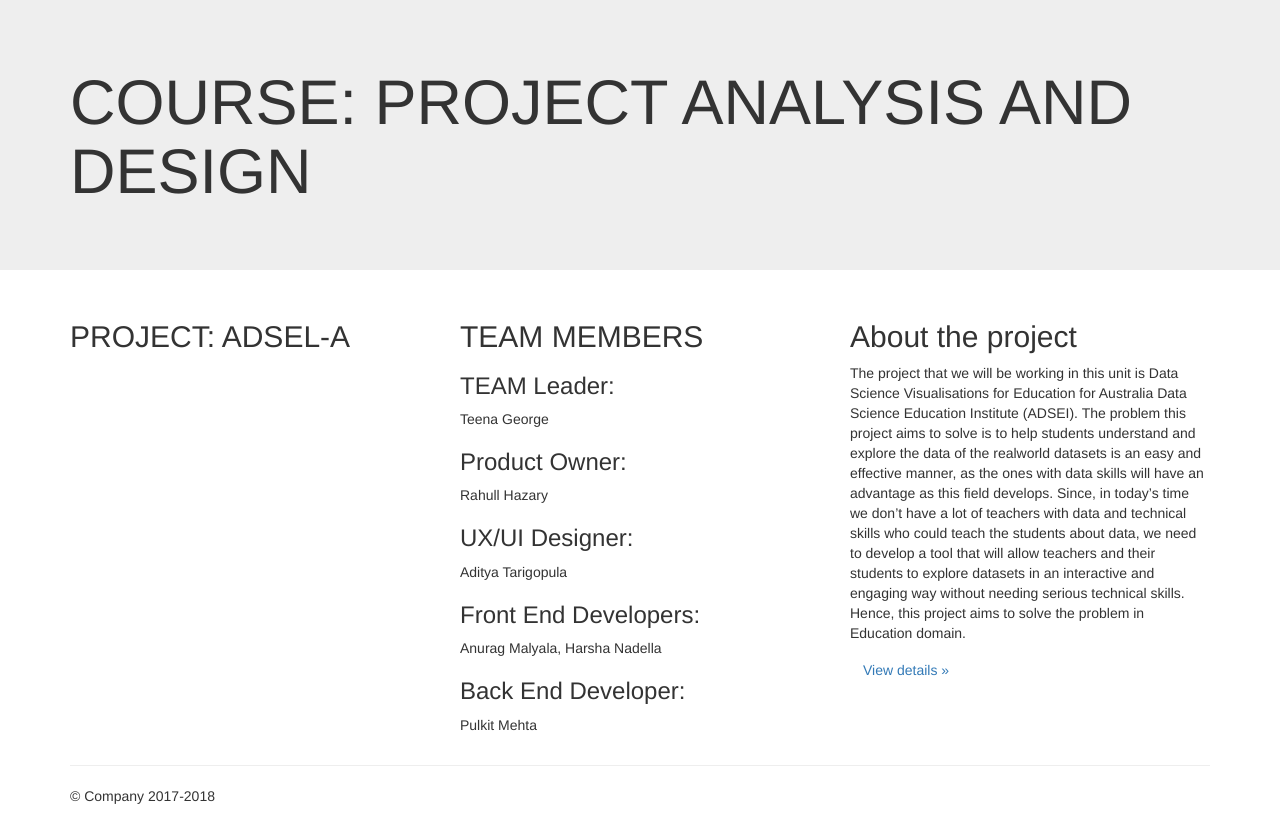
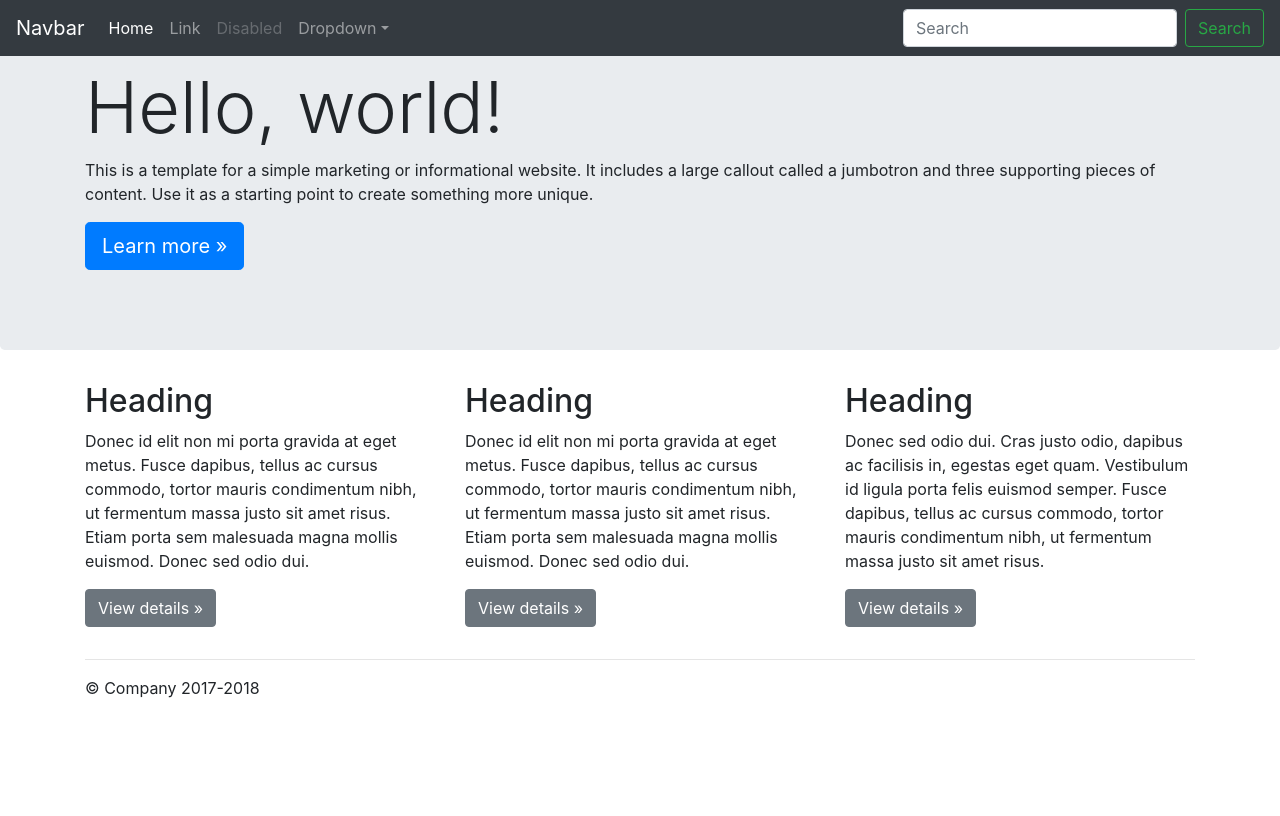
Before and after one commit to ADSEL-A/Group-Project-ADSEL-A, a plain HTML site: page index.html in a window 1280 px wide. Drawn offline with nearby package versions, Linux system fonts and the light colour scheme.

Commit message:
Update index.html

```diff
--- a/index.html
+++ b/index.html
@@ -1,30 +1,67 @@
-<!doctype html>
-<html lang="en">
-  <head>
+<!DOCTYPE html>
+<html lang="en"><head>
+<meta http-equiv="content-type" content="text/html; charset=UTF-8">
     <meta charset="utf-8">
     <meta name="viewport" content="width=device-width, initial-scale=1, shrink-to-fit=no">
     <meta name="description" content="">
     <meta name="author" content="">
-    <link rel="icon" href="../../../../favicon.ico">
+    <link rel="icon" href="https://getbootstrap.com/favicon.ico">
 
     <title>Jumbotron Template for Bootstrap</title>
 
     <!-- Bootstrap core CSS -->
-    <link href="../../dist/css/bootstrap.min.css" rel="stylesheet">
+    <link href="Jumbotron%20Template%20for%20Bootstrap_files/bootstrap.css" rel="stylesheet">
 
     <!-- Custom styles for this template -->
-    <link href="jumbotron.css" rel="stylesheet">
+    <link href="Jumbotron%20Template%20for%20Bootstrap_files/jumbotron.css" rel="stylesheet">
   </head>
 
   <body>
 
+    <nav class="navbar navbar-expand-md navbar-dark fixed-top bg-dark">
+      <a class="navbar-brand" href="#">Navbar</a>
+      <button class="navbar-toggler" type="button" data-toggle="collapse" data-target="#navbarsExampleDefault" aria-controls="navbarsExampleDefault" aria-expanded="false" aria-label="Toggle navigation">
+        <span class="navbar-toggler-icon"></span>
+      </button>
 
+      <div class="collapse navbar-collapse" id="navbarsExampleDefault">
+        <ul class="navbar-nav mr-auto">
+          <li class="nav-item active">
+            <a class="nav-link" href="#">Home <span class="sr-only">(current)</span></a>
+          </li>
+          <li class="nav-item">
+            <a class="nav-link" href="#">Link</a>
+          </li>
+          <li class="nav-item">
+            <a class="nav-link disabled" href="#">Disabled</a>
+          </li>
+          <li class="nav-item dropdown">
+            <a class="nav-link dropdown-toggle" href="http://example.com/" id="dropdown01" data-toggle="dropdown" aria-haspopup="true" aria-expanded="false">Dropdown</a>
+            <div class="dropdown-menu" aria-labelledby="dropdown01">
+              <a class="dropdown-item" href="#">Action</a>
+              <a class="dropdown-item" href="#">Another action</a>
+              <a class="dropdown-item" href="#">Something else here</a>
+            </div>
+          </li>
+        </ul>
+        <form class="form-inline my-2 my-lg-0">
+          <input class="form-control mr-sm-2" placeholder="Search" aria-label="Search" type="text">
+          <button class="btn btn-outline-success my-2 my-sm-0" type="submit">Search</button>
+        </form>
+      </div>
+    </nav>
+
+    <main role="main">
 
       <!-- Main jumbotron for a primary marketing message or call to action -->
       <div class="jumbotron">
         <div class="container">
-          <h1 class="display-3">COURSE: PROJECT ANALYSIS AND DESIGN</h1>
-          <p></p>
+          <h1 class="display-3">Hello, world!</h1>
+          <p>This is a template for a simple marketing or informational
+website. It includes a large callout called a jumbotron and three
+supporting pieces of content. Use it as a starting point to create
+something more unique.</p>
+          <p><a class="btn btn-primary btn-lg" href="#" role="button">Learn more »</a></p>
         </div>
       </div>
 
@@ -32,30 +69,28 @@
         <!-- Example row of columns -->
         <div class="row">
           <div class="col-md-4">
-            <h2>PROJECT: ADSEL-A</h2>
-            <p> </p>
+            <h2>Heading</h2>
+            <p>Donec id elit non mi porta gravida at eget metus. Fusce
+dapibus, tellus ac cursus commodo, tortor mauris condimentum nibh, ut
+fermentum massa justo sit amet risus. Etiam porta sem malesuada magna
+mollis euismod. Donec sed odio dui. </p>
+            <p><a class="btn btn-secondary" href="#" role="button">View details »</a></p>
           </div>
           <div class="col-md-4">
-            <h2>TEAM MEMBERS</h2>
-            <h3>TEAM Leader:</h3><p>Teena George</p>
-			<h3>Product Owner:</h3> <p>Rahull Hazary</p>
-			<h3>UX/UI Designer:</h3> <p>Aditya Tarigopula</p>
-			<h3>Front End Developers:</h3> <p>Anurag Malyala, Harsha Nadella</p>
-			<h3>Back End Developer:</h3> <p>Pulkit Mehta</p>
+            <h2>Heading</h2>
+            <p>Donec id elit non mi porta gravida at eget metus. Fusce
+dapibus, tellus ac cursus commodo, tortor mauris condimentum nibh, ut
+fermentum massa justo sit amet risus. Etiam porta sem malesuada magna
+mollis euismod. Donec sed odio dui. </p>
+            <p><a class="btn btn-secondary" href="#" role="button">View details »</a></p>
           </div>
           <div class="col-md-4">
-            <h2>About the project</h2>
-            <p>
-			The project that we will be working in this unit is Data Science Visualisations for
-Education for Australia Data Science Education Institute (ADSEI). The problem this
-project aims to solve is to help students understand and explore the data of the realworld
-datasets is an easy and effective manner, as the ones with data skills will have
-an advantage as this field develops. Since, in today’s time we don’t have a lot of
-teachers with data and technical skills who could teach the students about data, we
-need to develop a tool that will allow teachers and their students to explore datasets
-in an interactive and engaging way without needing serious technical skills. Hence,
-this project aims to solve the problem in Education domain.</p>
-            <p><a class="btn btn-secondary" href="#" role="button">View details &raquo;</a></p>
+            <h2>Heading</h2>
+            <p>Donec sed odio dui. Cras justo odio, dapibus ac facilisis
+ in, egestas eget quam. Vestibulum id ligula porta felis euismod semper.
+ Fusce dapibus, tellus ac cursus commodo, tortor mauris condimentum
+nibh, ut fermentum massa justo sit amet risus.</p>
+            <p><a class="btn btn-secondary" href="#" role="button">View details »</a></p>
           </div>
         </div>
 
@@ -66,15 +101,16 @@
     </main>
 
     <footer class="container">
-      <p>&copy; Company 2017-2018</p>
+      <p>© Company 2017-2018</p>
     </footer>
 
     <!-- Bootstrap core JavaScript
     ================================================== -->
     <!-- Placed at the end of the document so the pages load faster -->
-    <script src="https://code.jquery.com/jquery-3.3.1.slim.min.js" integrity="sha384-q8i/X+965DzO0rT7abK41JStQIAqVgRVzpbzo5smXKp4YfRvH+8abtTE1Pi6jizo" crossorigin="anonymous"></script>
+    <script src="Jumbotron%20Template%20for%20Bootstrap_files/jquery-3.js" integrity="sha384-q8i/X+965DzO0rT7abK41JStQIAqVgRVzpbzo5smXKp4YfRvH+8abtTE1Pi6jizo" crossorigin="anonymous"></script>
     <script>window.jQuery || document.write('<script src="../../assets/js/vendor/jquery-slim.min.js"><\/script>')</script>
-    <script src="../../assets/js/vendor/popper.min.js"></script>
-    <script src="../../dist/js/bootstrap.min.js"></script>
-  </body>
-</html>
+    <script src="Jumbotron%20Template%20for%20Bootstrap_files/popper.js"></script>
+    <script src="Jumbotron%20Template%20for%20Bootstrap_files/bootstrap.js"></script>
+
+
+</body></html>
```
